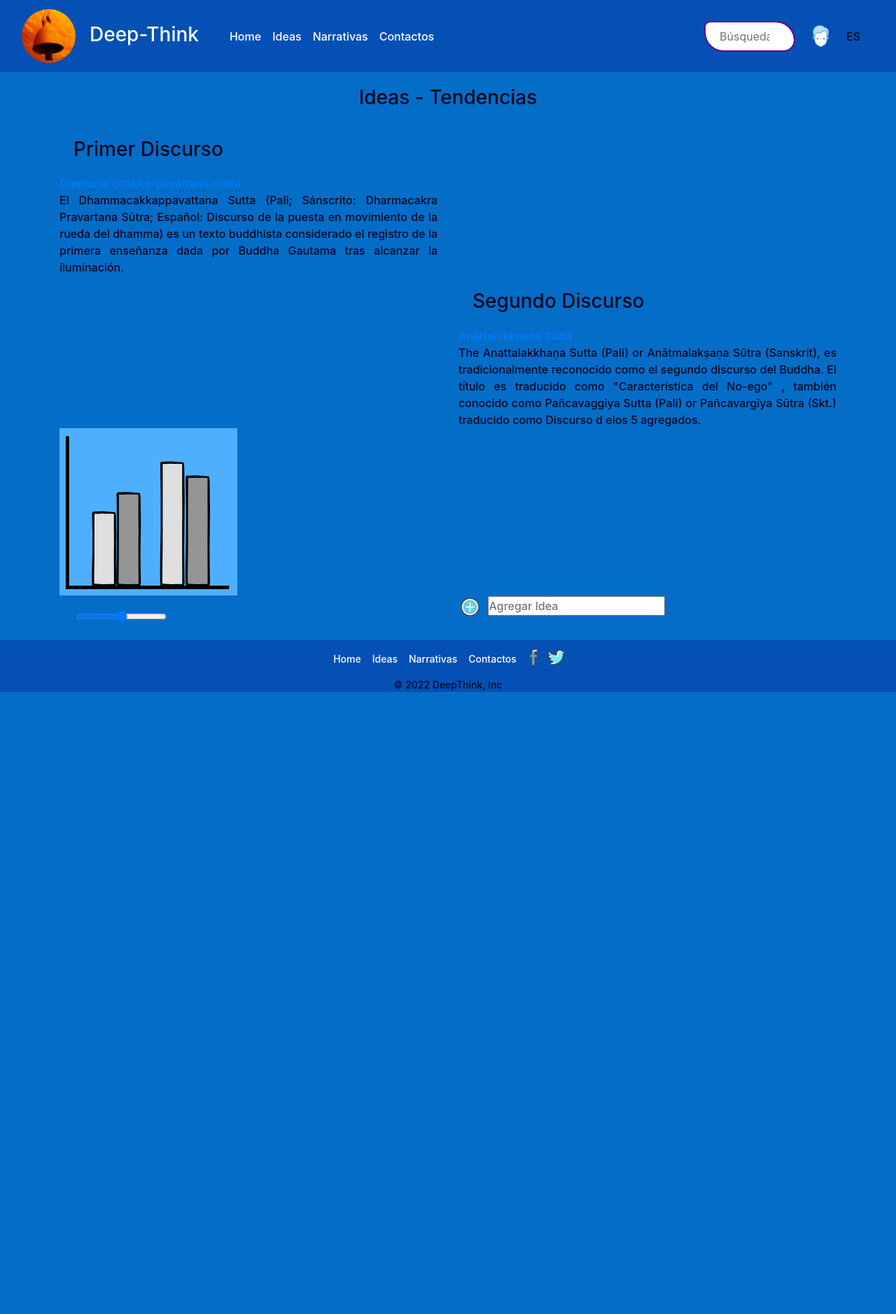
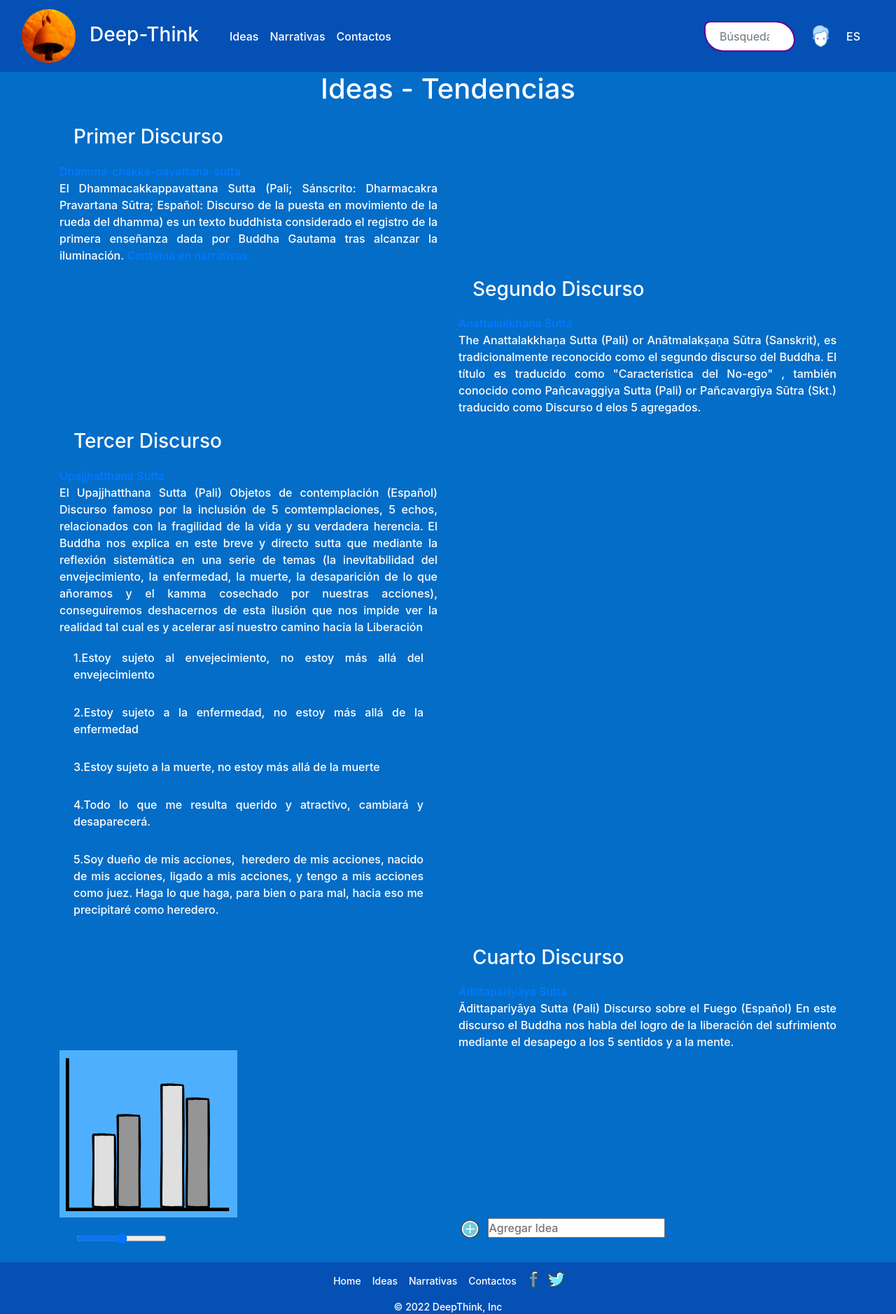
Before and after one commit to kerleau/deep-think, a website: page secciones/ideas.html in a window 1280 px wide. Shown: the whole page at 70% size. Before the commit the page ends 989 px from the top, so only its background shows below. Drawn offline with nearby package versions, Linux system fonts and the light colour scheme.

Commit message:
Update css to put  letters on white, nav menu set only on logo and page end

```diff
--- a/SCSS/DTstyle.scss
+++ b/SCSS/DTstyle.scss
@@ -40,3 +40,7 @@ header {
 #navheadprincipal div a, #navheadprincipal div h3, #navfootprincipal nav  a{
     color: $color-letra;
  }
+
+#bienvenidacentral h1, #bienvenidacentral div div h3, #bienvenidacentral p, #carouselExampleIndicators p{
+    color: $color2-letra;
+}
--- a/SCSS/variables/_variables.scss
+++ b/SCSS/variables/_variables.scss
@@ -1,8 +1,9 @@
 $SuperHeader: 24px;
 $fondo-de-color: #046DC8;
-$segundo-fondo:#03071e;
+$segundo-fondo: white;
 $color-borde: #3c4c8f;
 $color-letra:white;
+$color2-letra:#03071e;
 $ancho: 100%;
 $blue: #4285f4;
 $naranja: #ff9a3e;
--- a/secciones/ideas.html
+++ b/secciones/ideas.html
@@ -33,9 +33,6 @@
 
             <div class="collapse navbar-collapse" id="navbarSupportedContent">
                 <ul class="navbar-nav me-auto mb-2 mb-lg-0">
-                    <li class="nav-item active">
-                        <a class="nav-link active" aria-current="page" href="../index.html">Home</a>
-                    </li>
                     <li class="nav-item">
                         <a class="nav-link" href="./ideas.html">Ideas</a>
                     </li>
@@ -61,7 +58,7 @@
     </nav>
 
     <div class="container-fluid d-flex justify-content-center">
-        <h3>Ideas - Tendencias</h3>
+        <h1>Ideas - Tendencias</h1>
     </div>
 
     <div class="container text-justify">
@@ -78,6 +75,7 @@
                     Discurso de la puesta en movimiento de la rueda del dhamma) es un texto buddhista considerado el
                     registro de la primera enseñanza dada
                     por Buddha Gautama tras alcanzar la iluminación.
+                    <a href="./narrativa.html">Continua en narrativas.</a>
                 </div>
             </div>
 
@@ -94,7 +92,7 @@
             <div class="col">
 
             </div>
-            <div class="col">
+            <div class="col-sm-5 col-sm-6">
                 <h3>Segundo Discurso</h3>
 
                 <a href="https://en.wikipedia.org/wiki/Anattalakkha%E1%B9%87a_Sutta">
@@ -104,6 +102,58 @@
                     The Anattalakkhaṇa Sutta (Pali) or Anātmalakṣaṇa Sūtra (Sanskrit),
                     es tradicionalmente reconocido como el segundo discurso del Buddha. El título es traducido como "Característica del No-ego" ,
                     también conocido como Pañcavaggiya Sutta (Pali) or Pañcavargīya Sūtra (Skt.) traducido como Discurso d elos 5 agregados.
+                </div>
+            </div>
+
+
+        </div>
+
+
+    </div>
+
+    <div class="container text-justify">
+        <div class="d-flex row ">
+            <div class="col-sm-5 col-sm-6">
+                <h3>Tercer Discurso</h3>
+
+                <a href="https://www.bosquetheravada.org/tipitaka/tipitaka/sutta-pitaka/anguttara-nikaya/an-557-16a521656-uppajjhatthana-uppajjhaya-sutta-temas-para-la-reflexia-n/">
+                    Upajjhatthana Sutta
+                </a>
+                <div>
+                    El Upajjhatthana Sutta (Pali)
+                    Objetos de contemplación (Español)
+                    Discurso famoso por la inclusión de 5 comtemplaciones, 5 echos, relacionados con la fragilidad de la vida y su verdadera herencia.
+                    El Buddha nos explica en este breve y directo sutta que mediante la reflexión sistemática en una serie de temas (la inevitabilidad del envejecimiento, la enfermedad, la muerte, la desaparición de lo que añoramos y el kamma cosechado por nuestras acciones), conseguiremos deshacernos de esta ilusión que nos impide ver la realidad tal cual es y acelerar así nuestro camino hacia la Liberación
+                </div>
+                <p>1.Estoy sujeto al envejecimiento, no estoy más allá del envejecimiento</p>
+                <p>2.Estoy sujeto a la enfermedad, no estoy más allá de la enfermedad</p>
+                <p>3.Estoy sujeto a la muerte, no estoy más allá de la muerte</p>
+                <p>4.Todo lo que me resulta querido y atractivo, cambiará y desaparecerá.</p>
+                <p>5.Soy dueño de mis acciones,  heredero de mis acciones, nacido de mis acciones, ligado a mis acciones, y tengo a mis acciones como juez. Haga lo que haga, para bien o para mal, hacia eso me precipitaré como heredero.</p>
+            </div>
+
+
+        </div>
+
+
+    </div>
+
+
+    <div class="container text-justify">
+        <div class="row ">
+            <div class="col">
+
+            </div>
+            <div class="col-sm-5 col-sm-6">
+                <h3>Cuarto Discurso</h3>
+
+                <a href="https://en.wikipedia.org/wiki/Anattalakkha%E1%B9%87a_Sutta">
+                    Ādittapariyāya Sutta
+                </a>
+                <div>
+                    Ādittapariyāya Sutta (Pali)
+                    Discurso sobre el Fuego (Español)
+                    En este discurso el Buddha nos habla del logro de la liberación del sufrimiento mediante el desapego a los 5 sentidos y a la mente.
                 </div>
             </div>
 
```
Also changed, not shown: index.html (+17 -14 lines), secciones/contacto.html (+4 -3 lines), secciones/login.html (+3 -4 lines), secciones/narrativa.html (+7 -10 lines), css/DTstyle.css, css/style.css.
